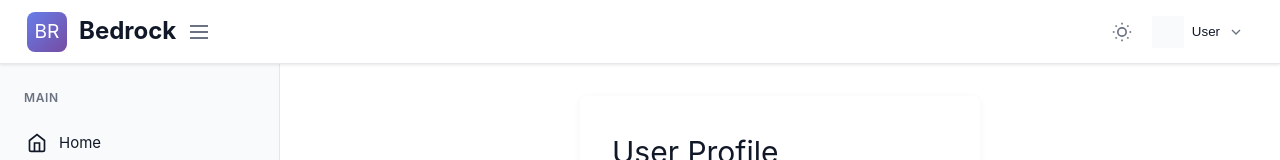
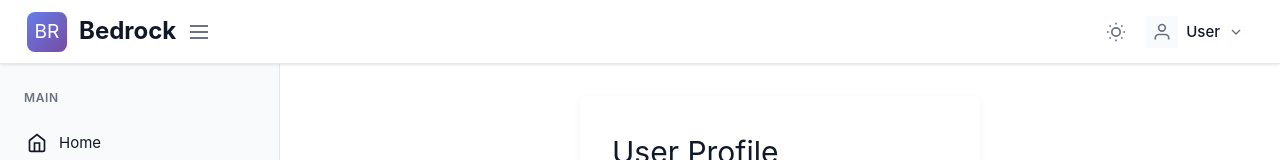
Before and after one commit to bluesaltlabs/spokanejobs.net, a Vue app in the folder frontend/: page /profile in a window 1280 px wide. Shown: the top 160 px of the page. Built offline with nearby package versions, Linux system fonts and the light colour scheme; no server answers.

Commit message:
Vibe-code commit that fixes the dark & light mode toggle button in the menu (needs further review). .

```diff
--- a/frontend/src/App.vue
+++ b/frontend/src/App.vue
@@ -1,19 +1,46 @@
 <script setup>
-import { ref } from 'vue'
+import { ref, computed, watch, onMounted } from 'vue'
 import { RouterView } from 'vue-router'
 import Header from '@/layout/Header.vue'
 import Sidebar from '@/layout/Sidebar.vue'
 import Footer from '@/layout/Footer.vue'
+import { useProfileStore } from '@/stores/profile'
 
 const isSidebarOpen = ref(false)
-
 const toggleSidebar = () => {
   isSidebarOpen.value = !isSidebarOpen.value
 }
+
+const profile = useProfileStore()
+const themeClass = computed(() => (profile.dark_mode ? 'dark' : 'light'))
+
+const applyDarkMode = (val) => {
+  if (val) {
+    document.documentElement.classList.add('dark')
+    document.documentElement.classList.remove('light')
+    localStorage.setItem('theme', 'dark')
+  } else {
+    document.documentElement.classList.remove('dark')
+    document.documentElement.classList.add('light')
+    localStorage.setItem('theme', 'light')
+  }
+}
+
+onMounted(async () => {
+  // Load profile data first
+  await profile.loadProfile()
+
+  // Apply the saved theme
+  applyDarkMode(profile.dark_mode)
+})
+
+watch(() => profile.dark_mode, (val) => {
+  applyDarkMode(val)
+})
 </script>
 
 <template>
-  <div class="app-layout">
+  <div :class="['app-layout', themeClass]">
     <!-- todo: update this so it uses state pinia app state store instead of this inline thing  -->
     <Header @toggle-sidebar="toggleSidebar" />
 
--- a/frontend/src/assets/base.css
+++ b/frontend/src/assets/base.css
@@ -39,6 +39,8 @@
   /* Brand Colors */
   --color-primary-50: #eff6ff;
   --color-primary-100: #dbeafe;
+  --color-primary-300: #93c5fd;
+  --color-primary-400: #60a5fa;
   --color-primary-500: #3b82f6;
   --color-primary-600: #2563eb;
   --color-primary-700: #1d4ed8;
@@ -68,7 +70,7 @@
   --gradient-primary: linear-gradient(135deg, #667eea 0%, #764ba2 100%);
   --gradient-accent: linear-gradient(135deg, #0ea5e9 0%, #3b82f6 100%);
 
-  /* Semantic Colors - Light Theme */
+  /* Semantic Colors - Light Theme (Default) */
   --color-background: var(--color-white);
   --color-background-soft: var(--color-gray-50);
   --color-background-mute: var(--color-gray-100);
@@ -113,48 +115,45 @@
   --border-radius-large: 16px;
 }
 
-/* Dark Theme Colors */
-@media (prefers-color-scheme: dark) {
-  :root {
-    /* Semantic Colors - Dark Theme */
-    --color-background: var(--color-gray-900);
-    --color-background-soft: var(--color-gray-800);
-    --color-background-mute: var(--color-gray-700);
-    --color-background-elevated: var(--color-gray-800);
+/* Light Theme Class (Explicit) */
+.light {
+  --color-background: var(--color-white);
+  --color-background-soft: var(--color-gray-50);
+  --color-background-mute: var(--color-gray-100);
+  --color-background-elevated: var(--color-white);
 
-    --color-surface: var(--color-gray-800);
-    --color-surface-hover: var(--color-gray-700);
-    --color-surface-active: var(--color-gray-600);
+  --color-surface: var(--color-white);
+  --color-surface-hover: var(--color-gray-50);
+  --color-surface-active: var(--color-gray-100);
 
-    --color-border: var(--color-gray-700);
-    --color-border-hover: var(--color-gray-600);
-    --color-border-focus: var(--color-primary-500);
+  --color-border: var(--color-gray-200);
+  --color-border-hover: var(--color-gray-300);
+  --color-border-focus: var(--color-primary-500);
 
-    --color-text: var(--color-gray-100);
-    --color-text-muted: var(--color-gray-400);
-    --color-text-subtle: var(--color-gray-500);
-    --color-text-inverse: var(--color-gray-900);
+  --color-text: var(--color-gray-900);
+  --color-text-muted: var(--color-gray-600);
+  --color-text-subtle: var(--color-gray-500);
+  --color-text-inverse: var(--color-white);
 
-    --color-heading: var(--color-white);
-    --color-heading-muted: var(--color-gray-300);
+  --color-heading: var(--color-gray-900);
+  --color-heading-muted: var(--color-gray-700);
 
-    --color-link: var(--color-primary-400);
-    --color-link-hover: var(--color-primary-300);
+  --color-link: var(--color-primary-600);
+  --color-link-hover: var(--color-primary-700);
 
-    --color-button-primary: var(--color-primary-600);
-    --color-button-primary-hover: var(--color-primary-500);
-    --color-button-primary-text: var(--color-white);
+  --color-button-primary: var(--color-primary-600);
+  --color-button-primary-hover: var(--color-primary-700);
+  --color-button-primary-text: var(--color-white);
 
-    --color-button-secondary: var(--color-gray-700);
-    --color-button-secondary-hover: var(--color-gray-600);
-    --color-button-secondary-text: var(--color-gray-200);
+  --color-button-secondary: var(--color-gray-100);
+  --color-button-secondary-hover: var(--color-gray-200);
+  --color-button-secondary-text: var(--color-gray-700);
 
-    --color-shadow: rgba(0, 0, 0, 0.3);
-    --color-shadow-elevated: rgba(0, 0, 0, 0.4);
-  }
+  --color-shadow: rgba(0, 0, 0, 0.1);
+  --color-shadow-elevated: rgba(0, 0, 0, 0.15);
 }
 
-/* Manual Dark Mode Class */
+/* Dark Theme Class */
 .dark {
   --color-background: var(--color-gray-900);
   --color-background-soft: var(--color-gray-800);
--- a/frontend/src/components/DarkModeToggle.vue
+++ b/frontend/src/components/DarkModeToggle.vue
@@ -1,29 +1,17 @@
 <script setup>
-import { ref, onMounted } from 'vue'
+import { computed } from 'vue'
+import { useProfileStore } from '@/stores/profile'
 
-const isDark = ref(false)
+const profile = useProfileStore()
+
+const isDark = computed({
+  get: () => profile.dark_mode,
+  set: (val) => profile.setDarkMode(val)
+})
 
 const toggleDarkMode = () => {
   isDark.value = !isDark.value
-  if (isDark.value) {
-    document.documentElement.classList.add('dark')
-    localStorage.setItem('theme', 'dark')
-  } else {
-    document.documentElement.classList.remove('dark')
-    localStorage.setItem('theme', 'light')
-  }
 }
-
-onMounted(() => {
-  // Check for saved theme preference or default to system preference
-  const savedTheme = localStorage.getItem('theme')
-  const systemPrefersDark = window.matchMedia('(prefers-color-scheme: dark)').matches
-
-  if (savedTheme === 'dark' || (!savedTheme && systemPrefersDark)) {
-    isDark.value = true
-    document.documentElement.classList.add('dark')
-  }
-})
 </script>
 
 <template>
--- a/frontend/src/layout/Header.vue
+++ b/frontend/src/layout/Header.vue
@@ -2,7 +2,6 @@
 import { RouterLink } from 'vue-router'
 import DarkModeToggle from '@/components/DarkModeToggle.vue'
 import { useProfileStore } from '@/stores/profile'
-import { onMounted } from 'vue'
 
 const appName = import.meta.env.VITE_APP_NAME
 const appAbbr = import.meta.env.VITE_APP_ABBR
@@ -12,9 +11,6 @@ const appAbbr = import.meta.env.VITE_APP_ABBR
 defineEmits(['toggle-sidebar'])
 
 const profile = useProfileStore()
-onMounted(() => {
-  profile.loadProfile()
-})
 </script>
 
 <template>
@@ -52,12 +48,12 @@ onMounted(() => {
 
         <!-- User Account Menu -->
         <div class="user-menu">
-          <button class="user-menu-button" aria-label="User menu">
+          <RouterLink to="/profile" class="user-menu-button" aria-label="User menu">
             <div class="user-avatar">
               <div v-if="profile.avatar">
                 <img :src="profile.avatar" alt="Avatar" />
               </div>
-              <svg v-if="!profile.avatar"> width="20" height="20" viewBox="0 0 24 24" fill="none" stroke="currentColor" stroke-width="2">
+              <svg v-if="!profile.avatar" width="20" height="20" viewBox="0 0 24 24" fill="none" stroke="currentColor" stroke-width="2">
                 <path d="M20 21v-2a4 4 0 0 0-4-4H8a4 4 0 0 0-4 4v2"></path>
                 <circle cx="12" cy="7" r="4"></circle>
               </svg>
@@ -68,7 +64,7 @@ onMounted(() => {
             <svg class="dropdown-arrow" width="16" height="16" viewBox="0 0 24 24" fill="none" stroke="currentColor" stroke-width="2">
               <polyline points="6,9 12,15 18,9"></polyline>
             </svg>
-          </button>
+          </RouterLink>
         </div>
       </div>
 
--- a/frontend/src/stores/profile.js
+++ b/frontend/src/stores/profile.js
@@ -20,6 +20,7 @@ export const useProfileStore = defineStore('profile', {
     last_name: '',
     email: '',
     avatar: '',
+    dark_mode: false, // add dark_mode to state
   }),
   actions: {
     async loadProfile() {
@@ -36,10 +37,15 @@ export const useProfileStore = defineStore('profile', {
         last_name: this.last_name,
         email: this.email,
         avatar: this.avatar,
+        dark_mode: this.dark_mode, // persist dark_mode
       }, 'user')
     },
     updateField(field, value) {
       this[field] = value
     },
+    setDarkMode(value) {
+      this.dark_mode = value
+      this.saveProfile()
+    },
   },
 })
--- a/frontend/src/views/HomeView.vue
+++ b/frontend/src/views/HomeView.vue
@@ -6,9 +6,6 @@
   <main>
     <h1>Bedrock</h1>
     <span>spokanejobs.net frontend app prototype.</span>
-
-    <p>
-
-    </p>
+    <p></p>
   </main>
 </template>
```
